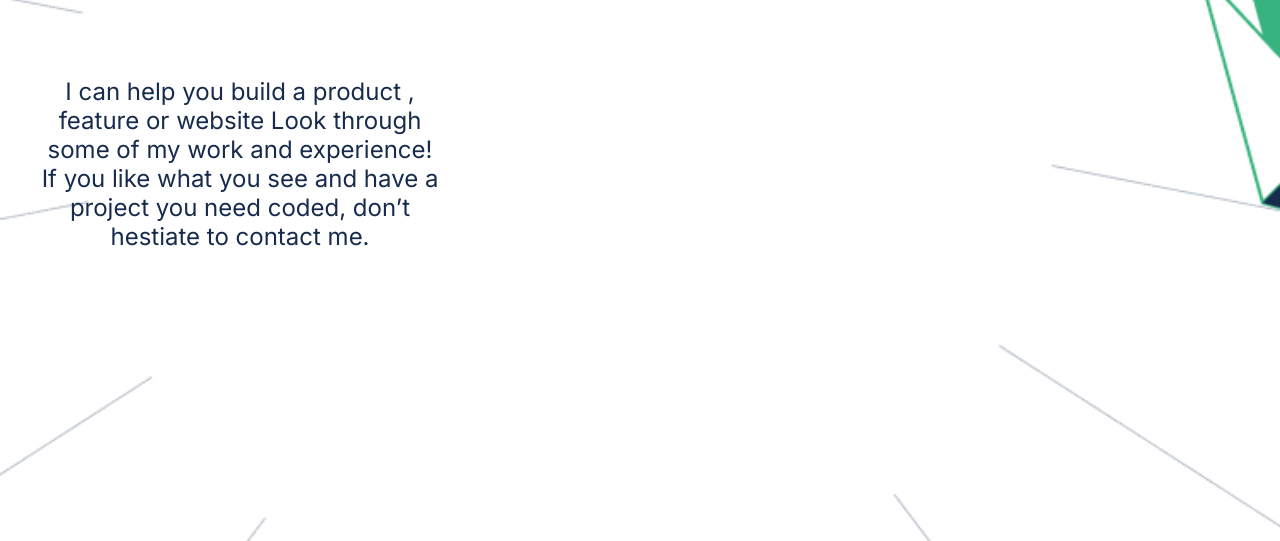
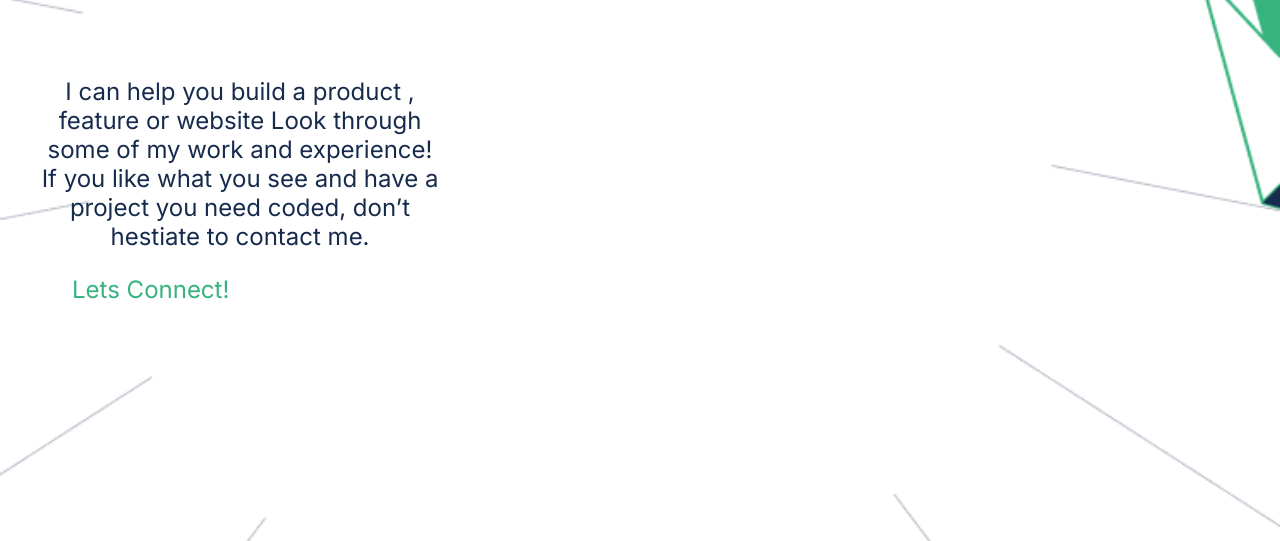
Before and after one commit to developerwaleed/Portfolio, a website: page index.html in a window 1280 px wide. Shown: the part 309-850 px from the top of the page. Drawn offline with Linux system fonts and the light colour scheme.

Commit message:
Add Button

```diff
--- a/index.html
+++ b/index.html
@@ -25,7 +25,8 @@
                 <p id="landingtext2">
                     I can help you build a product , feature or website Look through some of my work and experience! If you like what you see and have a project you need coded,
                     don’t hestiate to contact me.<br>
-
+                    <button class="connect">Lets Connect!
+                    </button>
                 </p>
             </section>
         </div>
--- a/style.css
+++ b/style.css
@@ -54,3 +54,20 @@ header {
     margin-top: 5rem;
     margin-left: 2.5rem;
   }
+
+  .connect{
+    font-family: 'Inter', sans-serif;
+    color: #36b37e;
+    display: flex;
+    margin-left: 2rem;
+    margin-top: 1.5rem;
+    height: 2rem;
+    width: 12rem;
+    border: none;
+    background: none;
+    font-size: 1.5rem;
+    transition: ease-out 1s;
+}
+.connect:hover {
+    color:#172b4d;
+}
```
